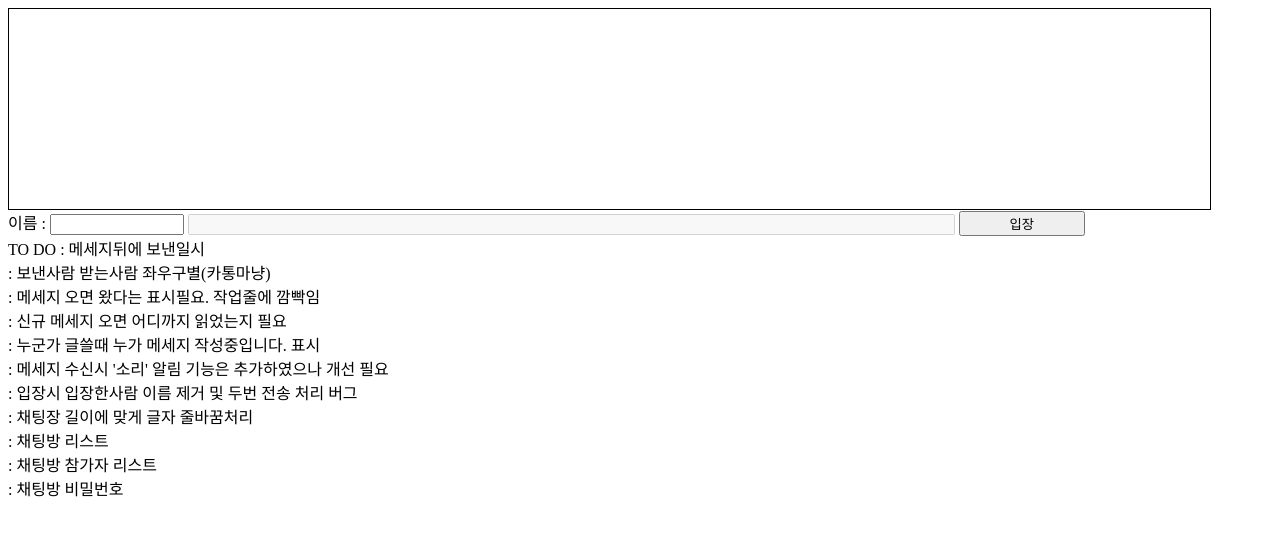
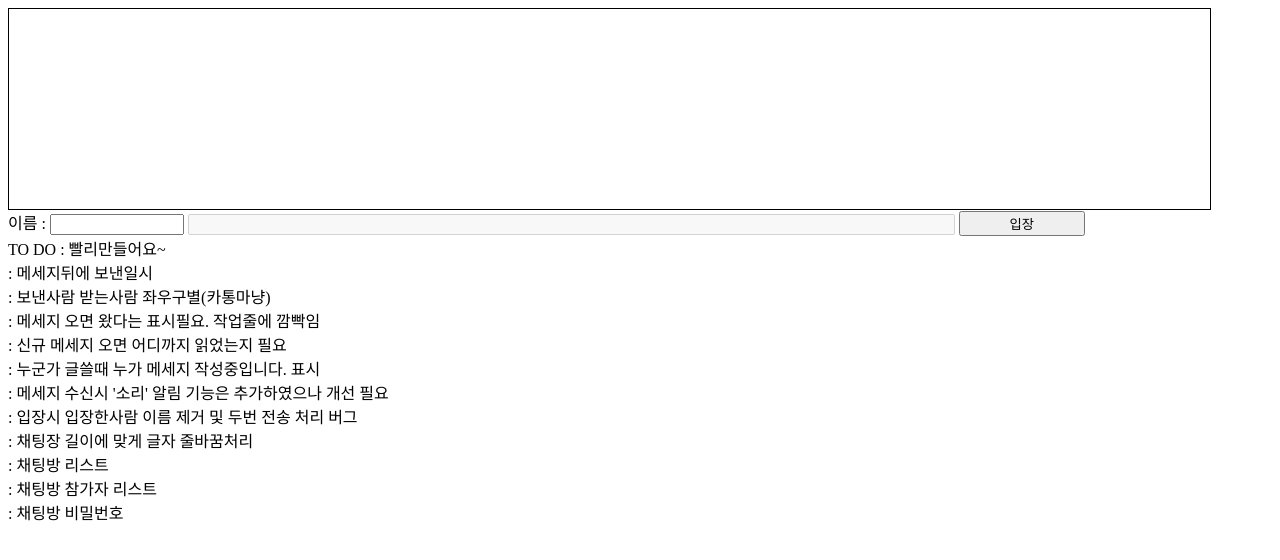
Before and after one commit to npa2bi/nicedata, a website: page webChatting/client.html in a window 1280 px wide. Drawn offline with nearby package versions, Linux system fonts and the light colour scheme; no server answers.

Commit message:
TO Do 갱신
테스트 업데이트

```diff
--- a/webChatting/client.html
+++ b/webChatting/client.html
@@ -27,7 +27,8 @@
     <audio id="myAudio" src="http://192.168.10.76:3100/sound/" preload="auto"></audio>
 
     <div id="box" class="box">
-    <div>TO DO : 메세지뒤에 보낸일시</div>
+    <div>TO DO : 빨리만들어요~</div>
+    <div>: 메세지뒤에 보낸일시</div>
     <div>: 보낸사람 받는사람 좌우구별(카통마냥)</div>
     <div>: 메세지 오면 왔다는 표시필요. 작업줄에 깜빡임</div>
     <div>: 신규 메세지 오면 어디까지 읽었는지 필요</div>
```
